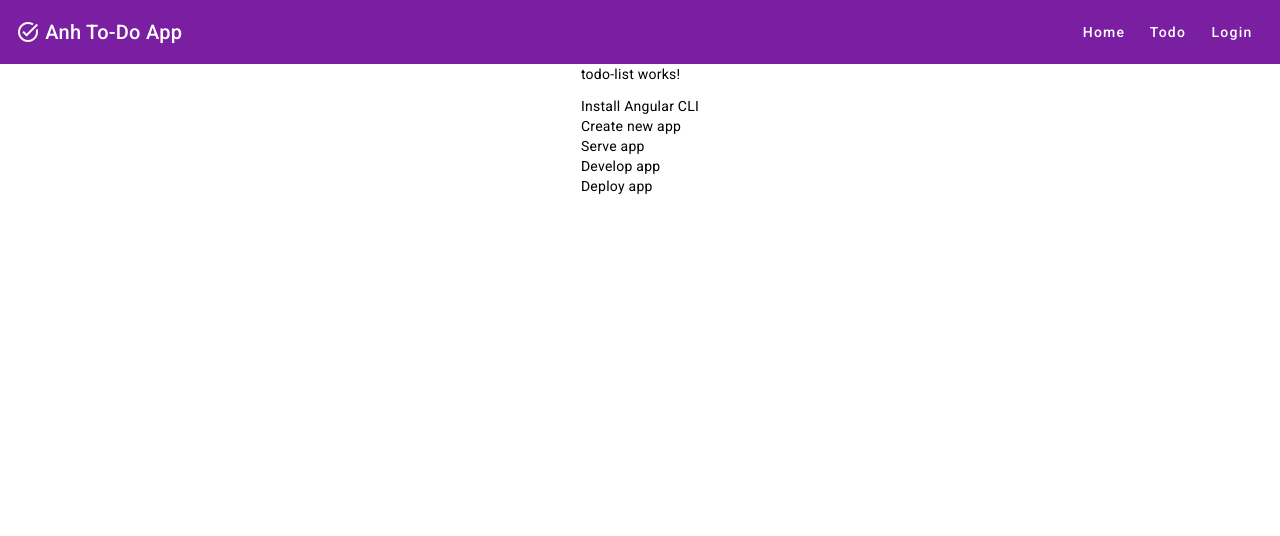
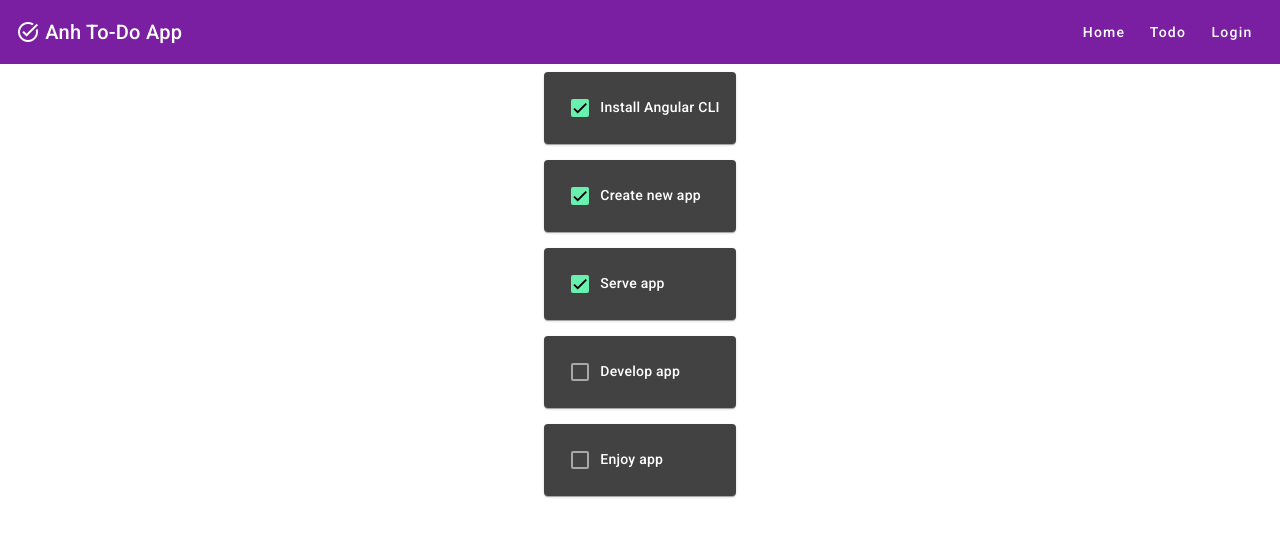
Before and after one commit to anh7/anh-todo, an Angular app: page /todo in a window 1280 px wide. Shown: the top 536 px of the page. Built offline with nearby package versions, Linux system fonts and the light colour scheme.

Commit message:
Added todo item template

```diff
--- a/src/app/layout/layout-toolbar/layout-toolbar.component.html
+++ b/src/app/layout/layout-toolbar/layout-toolbar.component.html
@@ -2,10 +2,10 @@
     <mat-icon>task_alt</mat-icon>&nbsp;
     <span>Anh To-Do App</span>
     <span class="toolbar-spacer"></span>
-    <button *ngIf="isMobile" mat-icon-button class="menu-icon" aria-label="Menu icon" [matMenuTriggerFor]="menu">
+    <button *ngIf="$isMobile | async" mat-icon-button class="menu-icon" aria-label="Menu icon" [matMenuTriggerFor]="menu">
         <mat-icon>menu</mat-icon>
     </button>
-    <div *ngIf="!isMobile">
+    <div *ngIf="!($isMobile | async)">
         <button  *ngFor="let menuItem of menuItems; let i = index; trackBy: getMenuItemKey" mat-button
             routerLink={{menuItem.route}}>
                 {{menuItem.label}}
@@ -15,7 +15,7 @@
     <!--Menu for mobile-->
     <mat-menu #menu>
         <button *ngFor="let menuItem of menuItems; let i = index; trackBy: getMenuItemKey" mat-menu-item
-            routerLink="menuItem.route">
+            routerLink={{menuItem.route}}>
                 <mat-icon>{{menuItem.icon}}</mat-icon>
                 <span>{{menuItem.label}}</span>
         </button>
--- a/src/app/layout/layout-toolbar/layout-toolbar.component.ts
+++ b/src/app/layout/layout-toolbar/layout-toolbar.component.ts
@@ -1,31 +1,40 @@
-import { Component, Input, OnInit } from '@angular/core';
+import { Component, Input, OnDestroy, OnInit } from '@angular/core';
 import { BreakpointObserver, Breakpoints } from '@angular/cdk/layout';
-import { LayoutToolbarMenuItem } from './layout-toolbar-menu-item';
+import { LayoutToolbarMenuItem } from '../core/layout-toolbar-menu-item';
+import { map } from 'rxjs/operators';
+import { Observable } from 'rxjs';
 
 @Component({
   selector: 'anh-layout-toolbar',
   templateUrl: './layout-toolbar.component.html',
   styleUrls: ['./layout-toolbar.component.sass']
 })
-export class LayoutToolbarComponent implements OnInit {
+export class LayoutToolbarComponent implements OnInit, OnDestroy {
   @Input() menuItems: LayoutToolbarMenuItem[] = [];
-  isMobile = false;
+  $isMobile: Observable<boolean> | undefined;
 
   constructor(
     private breakpointObserver: BreakpointObserver
   ) { }
 
   ngOnInit(): void {
-    this.breakpointObserver.observe([
+    this.$isMobile = this.breakpointObserver.observe([
       Breakpoints.XSmall,
       Breakpoints.Small,
-    ]).subscribe(result => {
-      if (result.matches) {
-        this.isMobile = true;
-      } else {
-        this.isMobile = false;
-      }
-    });
+    ])
+    .pipe(
+      map((result) => {
+        if (result.matches) {
+          return true;
+        } else {
+          return false;
+        }
+      })
+    )
+  }
+
+  ngOnDestroy(): void {
+
   }
 
   getMenuItemKey(index: number, item: LayoutToolbarMenuItem): string {
--- /dev/null
+++ b/src/app/todo/models/todo-item.ts
@@ -0,0 +1,10 @@
+export class TodoItem {
+    id: number = 0;
+    title: string;
+    completed: boolean;
+
+    constructor(title: string) {
+        this.title = title;
+        this.completed = false;
+    }
+}
--- a/src/app/todo/todo-item/todo-item.component.html
+++ b/src/app/todo/todo-item/todo-item.component.html
@@ -1 +1,8 @@
-<p>todo-item works!</p>
+<div class="todo-item">
+    <mat-card>
+        <mat-card-content>
+            <mat-checkbox [(ngModel)]="item.completed"></mat-checkbox>
+            <span class="todo-item-label">{{item.title}}</span>
+        </mat-card-content>
+    </mat-card>
+</div>
--- a/src/app/todo/todo-item/todo-item.component.sass
+++ b/src/app/todo/todo-item/todo-item.component.sass
@@ -0,0 +1,6 @@
+.todo-item
+    padding: 0.5rem 0
+
+.todo-item-label
+    color: white
+    font-weight: 500
--- a/src/app/todo/todo-item/todo-item.component.ts
+++ b/src/app/todo/todo-item/todo-item.component.ts
@@ -1,4 +1,5 @@
 import { AfterContentChecked, AfterContentInit, AfterViewChecked, AfterViewInit, Component, DoCheck, Input, OnChanges, OnDestroy, OnInit } from '@angular/core';
+import { TodoItem } from '../models/todo-item';
 
 @Component({
   selector: 'anh-todo-item',
@@ -7,7 +8,7 @@ import { AfterContentChecked, AfterContentInit, AfterViewChecked, AfterViewInit,
 })
 
 export class TodoItemComponent implements OnInit, OnDestroy, OnChanges, DoCheck, AfterContentInit, AfterContentChecked, AfterViewInit, AfterViewChecked {
-  @Input() id: number = 0;
+  @Input() item! : TodoItem;
 
   constructor() { }
 
@@ -42,4 +43,8 @@ export class TodoItemComponent implements OnInit, OnDestroy, OnChanges, DoCheck,
   ngAfterViewChecked(): void {
     console.log('TodoItemComponent: ngAfterViewChecked');
   }
+
+  delete() {
+    console.log('TodoItemComponent: delete');
+  }
 }
--- a/src/app/todo/todo-list/todo-list.component.html
+++ b/src/app/todo/todo-list/todo-list.component.html
@@ -1,5 +1,5 @@
-<p>todo-list works!</p>
-
-<div cdkDropList class="example-list" (cdkDropListDropped)="drop($event)">
-    <div class="example-box" *ngFor="let item of items" cdkDrag>{{item}}</div>
+<div cdkDropList class="todo-list" (cdkDropListDropped)="drop($event)">
+    <div class="todo-item-box" *ngFor="let item of items" cdkDrag>
+        <anh-todo-item [item]="item"></anh-todo-item>
+    </div>
 </div>
--- a/src/app/todo/todo-list/todo-list.component.ts
+++ b/src/app/todo/todo-list/todo-list.component.ts
@@ -1,4 +1,5 @@
 import { AfterContentChecked, AfterContentInit, AfterViewChecked, AfterViewInit, Component, DoCheck, Input, OnChanges, OnDestroy, OnInit } from '@angular/core';
+import { TodoItem } from '../models/todo-item';
 
 @Component({
   selector: 'anh-todo-list',
@@ -6,16 +7,42 @@ import { AfterContentChecked, AfterContentInit, AfterViewChecked, AfterViewInit,
   styleUrls: ['./todo-list.component.sass'],
 })
 export class TodoListComponent {
-  items: string[] = [
-    'Install Angular CLI',
-    'Create new app',
-    'Serve app',
-    'Develop app',
-    'Deploy app',
+  items: TodoItem[] = [
+    {
+      id: 1,
+      title: 'Install Angular CLI',
+      completed: true,
+    },
+    {
+      id: 2,
+      title: 'Create new app',
+      completed: true,
+    },
+    {
+      id: 3,
+      title: 'Serve app',
+      completed: true,
+    },
+    {
+      id: 4,
+      title: 'Develop app',
+      completed: false,
+    },
+    {
+      id: 5,
+      title: 'Enjoy app',
+      completed: false,
+    },
   ];
 
   drop(event: any) {
-    console.log(event);
+    const currentIndex = event.currentIndex;
+    const previousIndex = event.previousIndex;
+
+    // Swap items at currentIndex and previousIndex
+    const temp = this.items[currentIndex];
+    this.items[currentIndex] = this.items[previousIndex];
+    this.items[previousIndex] = temp;
   }
 
 }
```
Also changed, not shown: src/app/todo/todo.module.ts (+9 -1 lines), src/app/layout/core/layout-toolbar-menu-item.ts (renamed from src/app/layout/layout-toolbar/layout-toolbar-menu-item.ts), 2 other files (tests, documents, lock files or other folders).
